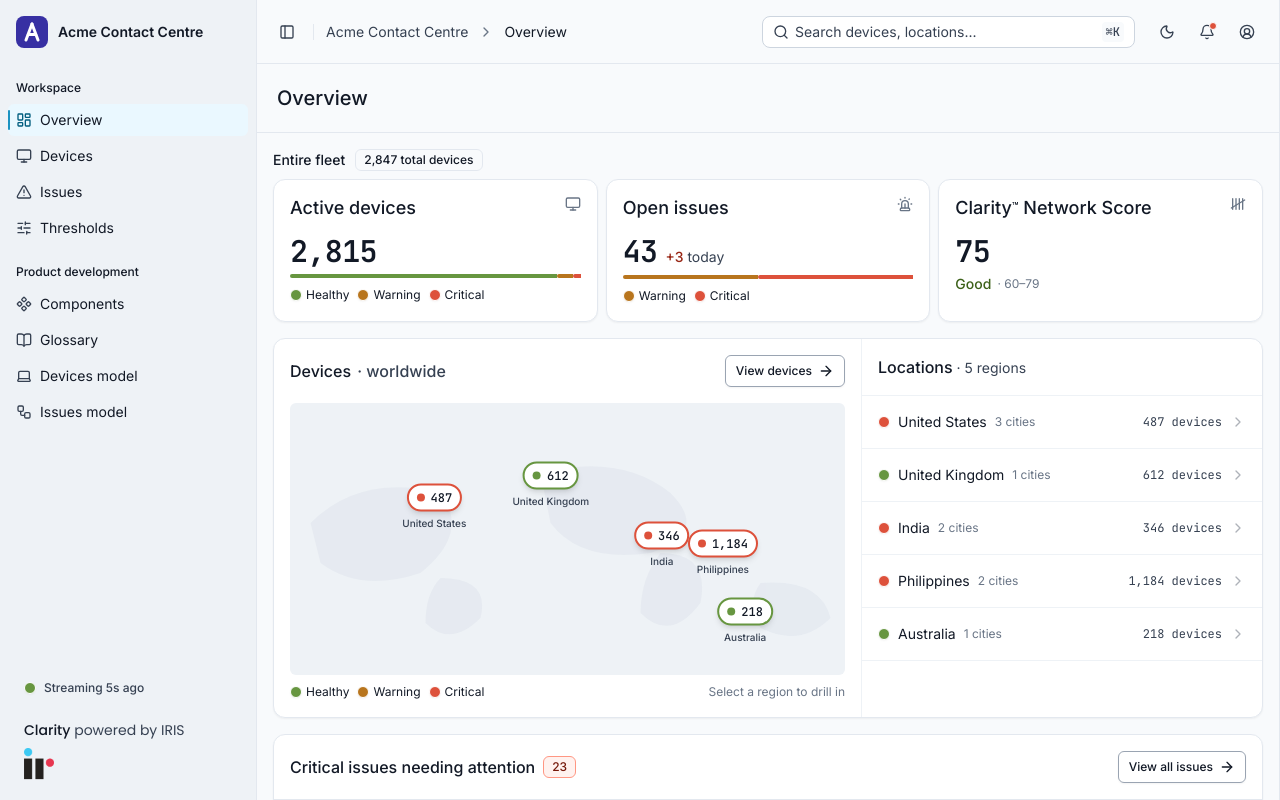
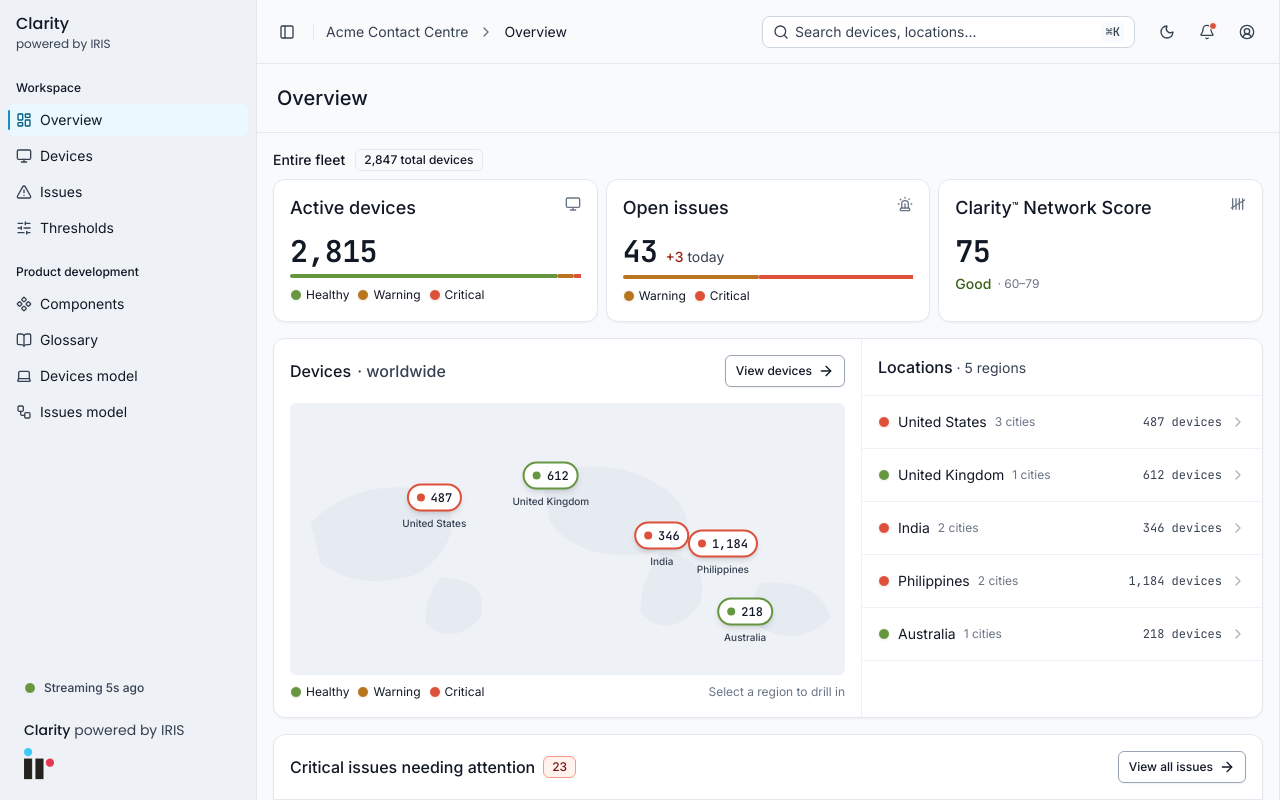
Before and after one commit to mynameiseeyern/Clarion-prototype, a React (Vite) app: page / in a window 1280 px wide. Built offline with nearby package versions, Linux system fonts and the light colour scheme.

Commit message:
Update Sidebar.tsx

```diff
--- a/src/components/dashboard/Sidebar.tsx
+++ b/src/components/dashboard/Sidebar.tsx
@@ -1,19 +1,4 @@
-import { fleet } from "@/data/dashboard"
 import { navItems, devNavItems, type NavItem, type PageId } from "@/nav"
-
-// Acme Contact Centre brand monogram (placeholder customer logo).
-function CompanyLogo() {
-  return (
-    <svg viewBox="0 0 32 32" className="size-8 shrink-0" aria-hidden="true">
-      <rect width="32" height="32" rx="8" fill="#3730A3" />
-      <g stroke="#fff" strokeWidth="3" strokeLinecap="round" strokeLinejoin="round" fill="none">
-        <path d="M16 8 L10 24" />
-        <path d="M16 8 L22 24" />
-        <path d="M12.4 18.6 H19.6" />
-      </g>
-    </svg>
-  )
-}
 
 export function Sidebar({
   active,
@@ -29,13 +14,11 @@ export function Sidebar({
       className="flex h-full w-64 shrink-0 flex-col"
       style={{ background: "var(--bg-sidebar)" }}
     >
-      {/* Header — workspace brand */}
+      {/* Header — product brand (client white-label is a Day 2 feature) */}
       <div className="flex h-16 items-center px-2">
-        <div className="flex w-full items-center gap-2.5 p-2">
-          <CompanyLogo />
-          <span className="min-w-px flex-1 truncate text-sm font-semibold" style={{ color: "var(--fg-neutral-emphasis)" }}>
-            {fleet.workspace}
-          </span>
+        <div className="flex flex-col justify-center px-2 leading-tight" style={{ fontFamily: "'Poppins', ui-sans-serif, sans-serif" }}>
+          <span className="text-base" style={{ fontWeight: 500, color: "var(--fg-neutral-emphasis)" }}>Clarity</span>
+          <span className="text-xs" style={{ fontWeight: 400, color: "var(--fg-neutral-muted)" }}>powered by IRIS</span>
         </div>
       </div>
 
```
